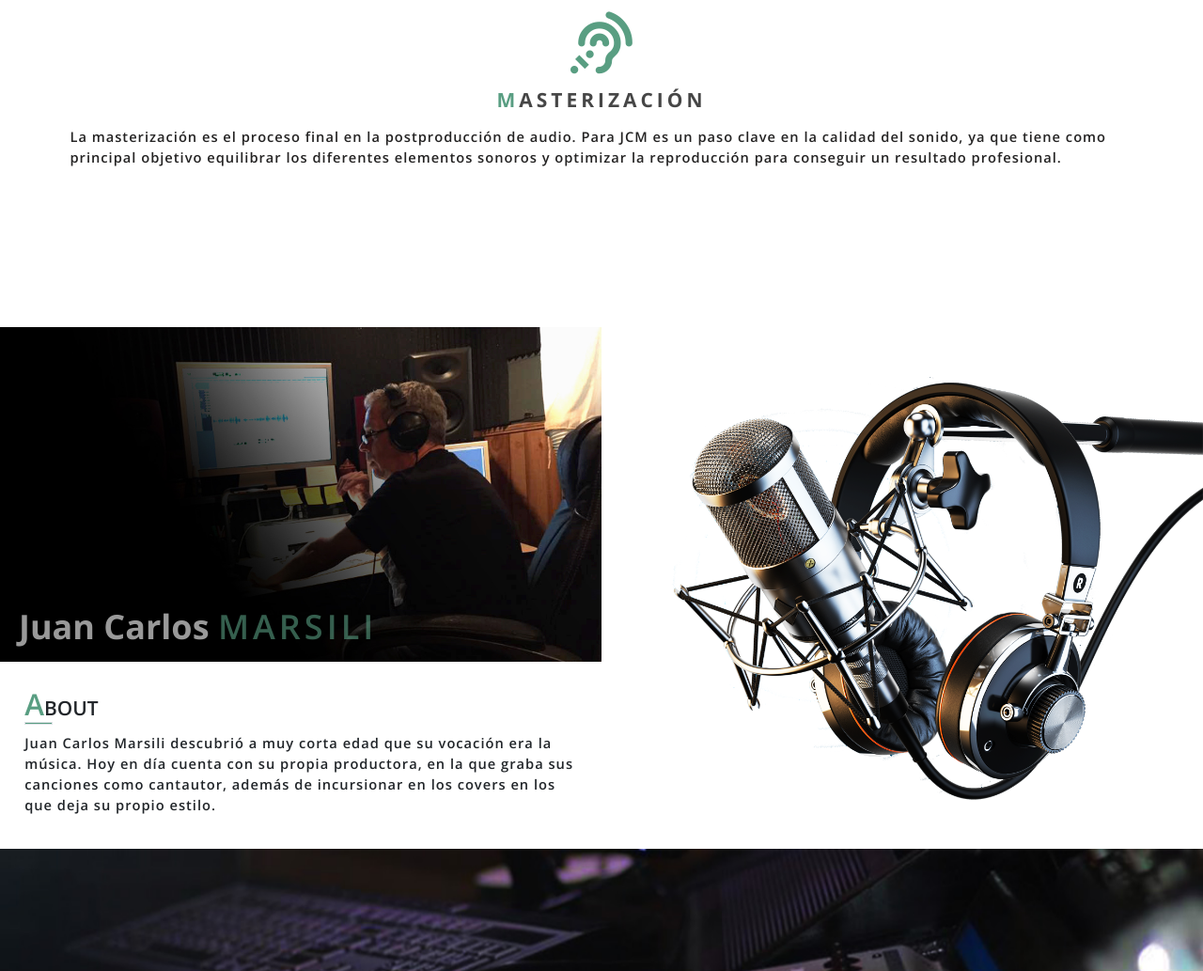
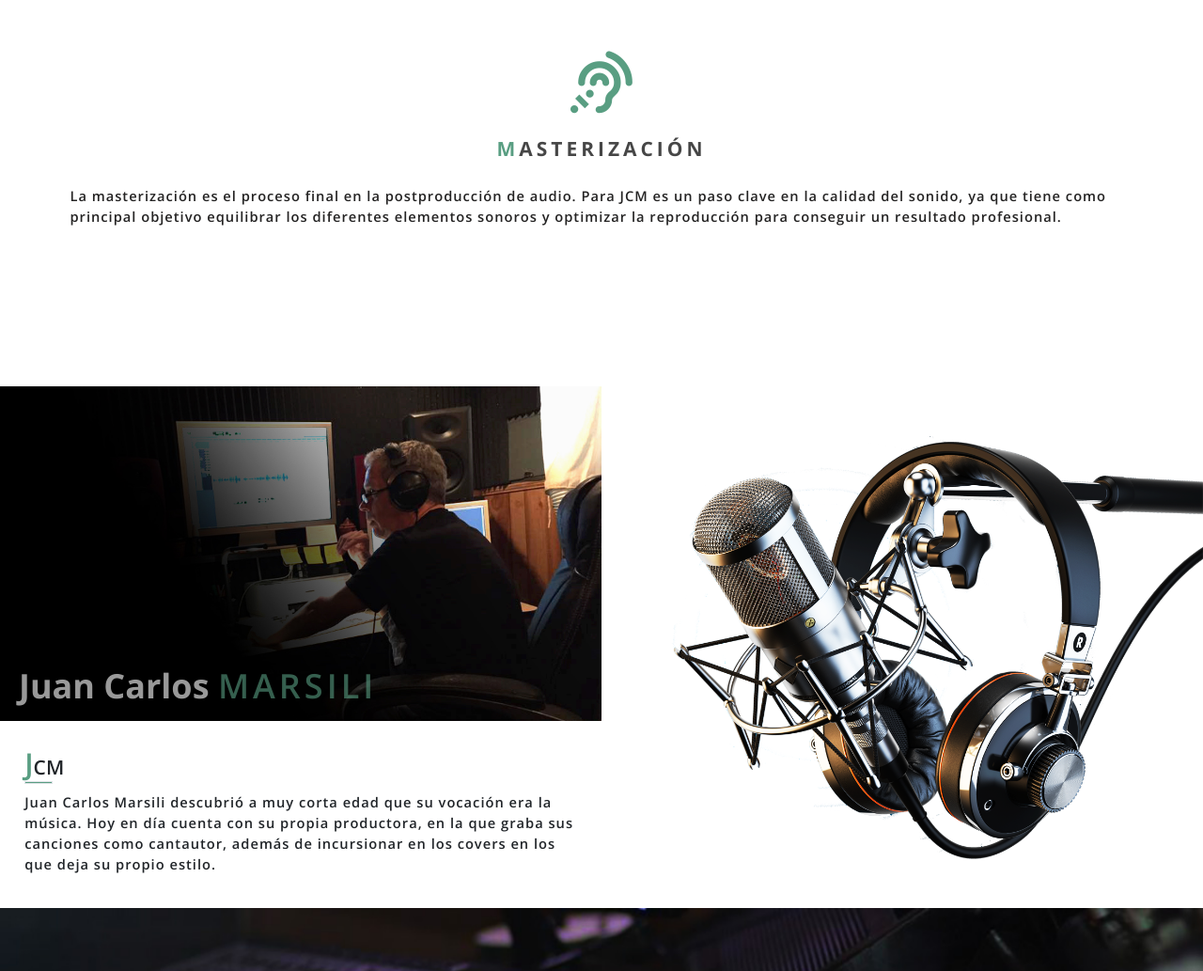
Before and after one commit to tomas8801/jcm.productora, a plain HTML site: page index.html in a window 1280 px wide. Shown: the part 1563-2596 px from the top of the page at 94% size. Drawn offline with nearby package versions, Linux system fonts and the light colour scheme; a web font is replaced by a local one.

Commit message:
Se editó el padding de los titulos

```diff
--- a/css/estilos.css
+++ b/css/estilos.css
@@ -231,7 +231,7 @@ main .box .texto h2{
   color: rgb(70, 70, 70);
   text-transform: uppercase;
   text-align: center;
-  padding: 1rem;
+  padding: 2rem;
   letter-spacing: 4px;
 }
 
--- a/index.html
+++ b/index.html
@@ -112,7 +112,7 @@
                 </div>
 
                 <div class="about">
-                    <h2><span>A</span>bout
+                    <h2><span>J</span>CM
                         <div class="border"></div>
                     </h2>
                     <p>
```
